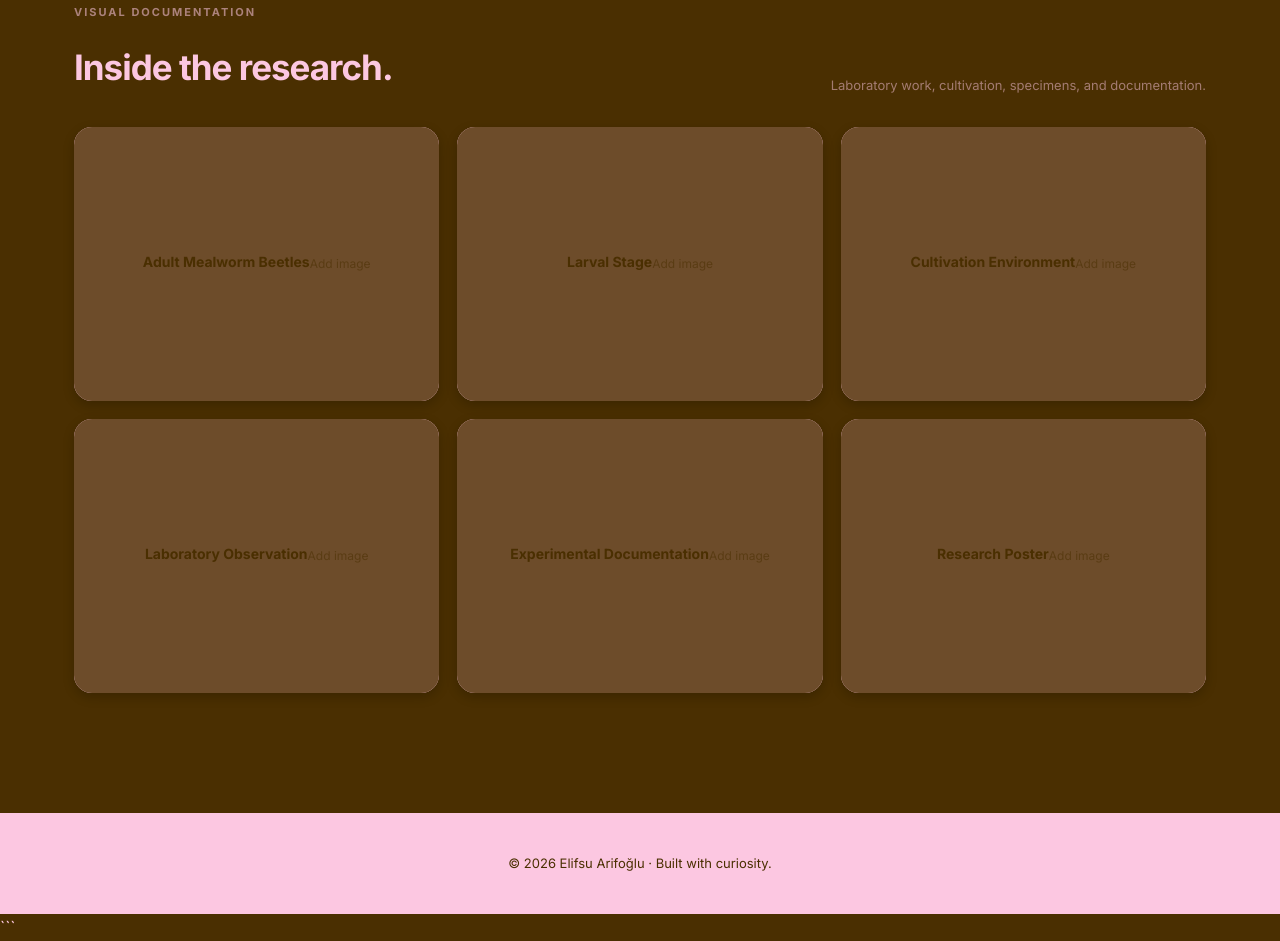
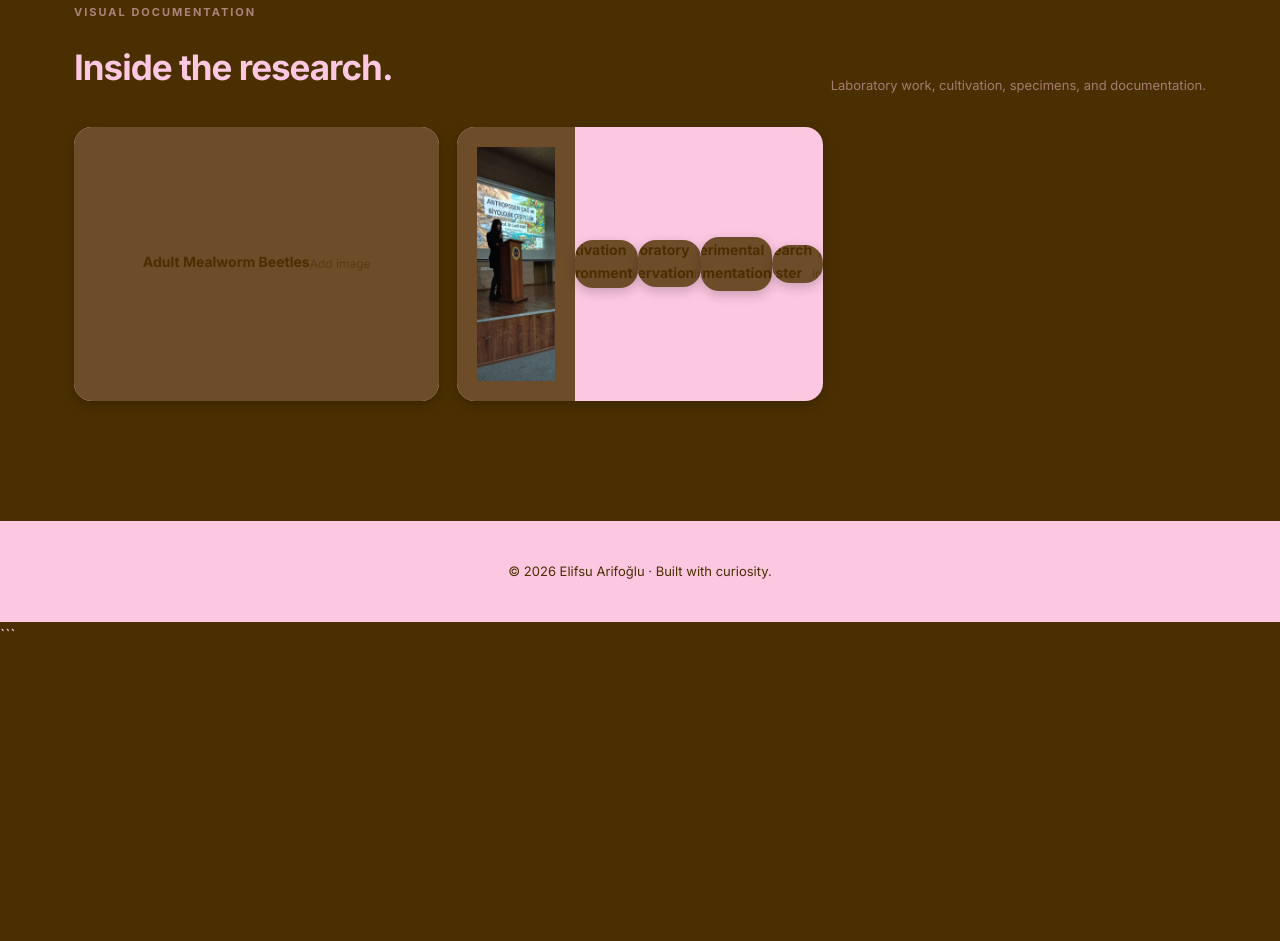
Before and after one commit to elifsuarifoglu/portfolio, a plain HTML site: page tubitak.html in a window 1280 px wide. Shown: the part 5243-6184 px from the top of the page. After the commit the page ends 5892 px from the top, so only its background shows below. Drawn offline with Linux system fonts and the light colour scheme.

Commit message:
Update tubitak.html

```diff
--- a/tubitak.html
+++ b/tubitak.html
@@ -1492,15 +1492,7 @@
                 <div class="gallery-item">
 
                     <div class="placeholder">
-
-                        <strong>
-                            Larval Stage
-                        </strong>
-
-                        <span>
-                            Add image
-                        </span>
-
+                         <img src="images/ecobome.jpeg"
                     </div>
 
                 </div>
```
Lines whose indentation alone changed are shown as unchanged.
